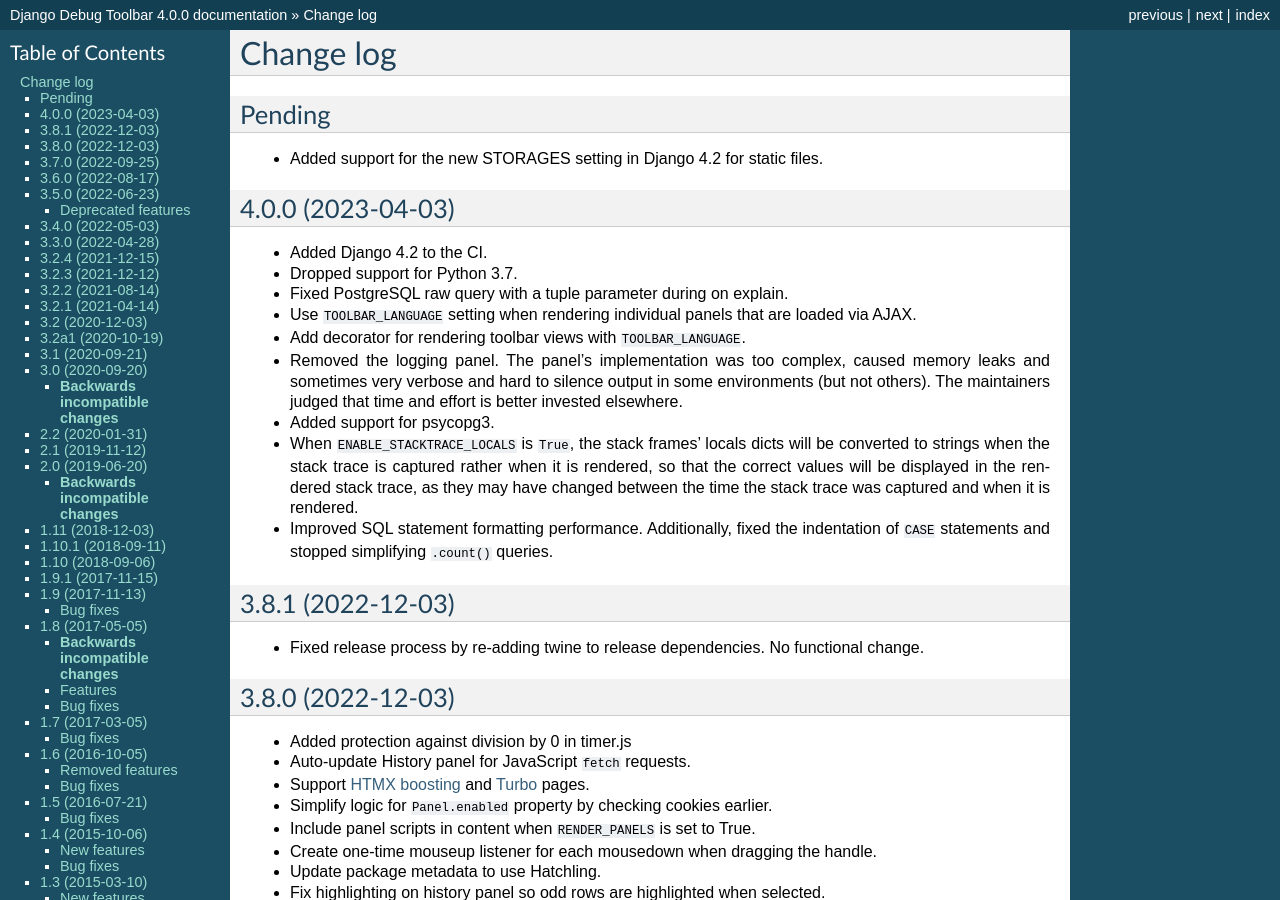
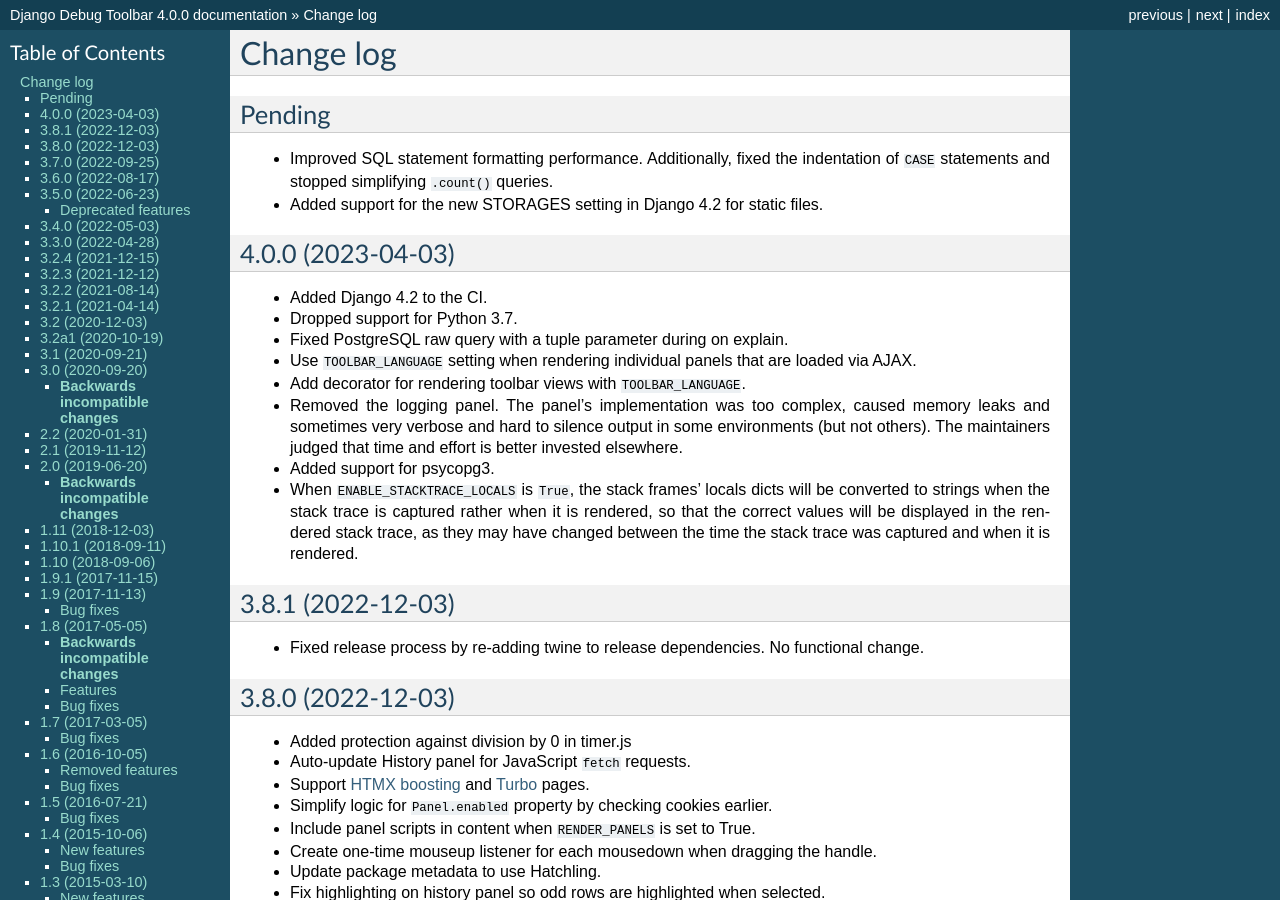
Before and after one commit to jazzband/django-debug-toolbar, a Sphinx documentation site: the page built from docs/changes.rst, in a window 1280 px wide and 900 px high. Built offline with Sphinx 7.4.7, drawn with Linux system fonts in a browser that asks for light colours; part of the change alters nothing that is shown.

```diff
--- a/docs/changes.rst
+++ b/docs/changes.rst
@@ -4,6 +4,9 @@ Change log
 Pending
 -------
 
+* Improved SQL statement formatting performance.  Additionally, fixed the
+  indentation of ``CASE`` statements and stopped simplifying ``.count()``
+  queries.
 * Added support for the new STORAGES setting in Django 4.2 for static files.
 
 4.0.0 (2023-04-03)
@@ -25,9 +28,6 @@ Pending
   is rendered, so that the correct values will be displayed in the rendered
   stack trace, as they may have changed between the time the stack trace was
   captured and when it is rendered.
-* Improved SQL statement formatting performance.  Additionally, fixed the
-  indentation of ``CASE`` statements and stopped simplifying ``.count()``
-  queries.
 
 3.8.1 (2022-12-03)
 ------------------
```
